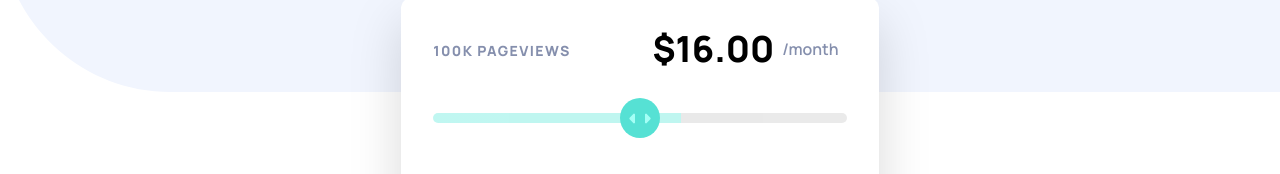
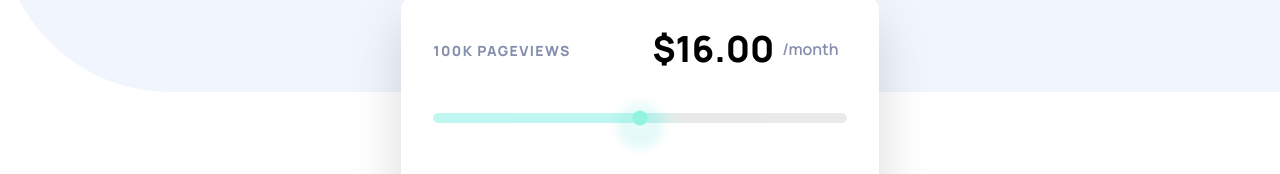
Before and after one commit to migsilva89/Interactive-pricing-component, a website: page public/index.html in a window 1280 px wide. Shown: the part 307-481 px from the top of the page. Drawn offline with Linux system fonts and the light colour scheme.

Commit message:
final commit

```diff
--- a/public/index.html
+++ b/public/index.html
@@ -24,7 +24,7 @@
             -webkit-appearance: none;
             width:100%;
             height: 10px;
-            background: linear-gradient(90deg, rgb(165, 243, 235) 60%, rgb(225, 225, 225) 60%);
+            background: linear-gradient(90deg, rgb(165, 243, 235) 50%, rgb(225, 225, 225) 60%);
             outline:none;
             opacity: 0.7;
             -webkit-transition: 0.2s;
@@ -60,7 +60,6 @@
 
         /* CHROME */
         input[type="range"]::-webkit-slider-thumb {
-            -webkit-appearance: none;
             border: none; /*Removes extra border that FF applies*/
             border-radius: 100px;
             background-image: url("../images/icon-slider.svg");
@@ -70,6 +69,8 @@
             width: 40px;
             height: 40px;
             background-color:#10d5c2;
+            transition: 0.3s;
+            box-shadow: 0px 8px 10px 15px rgba(16, 213, 194, 0.15);
         }
 
          /* CHROME */
```
